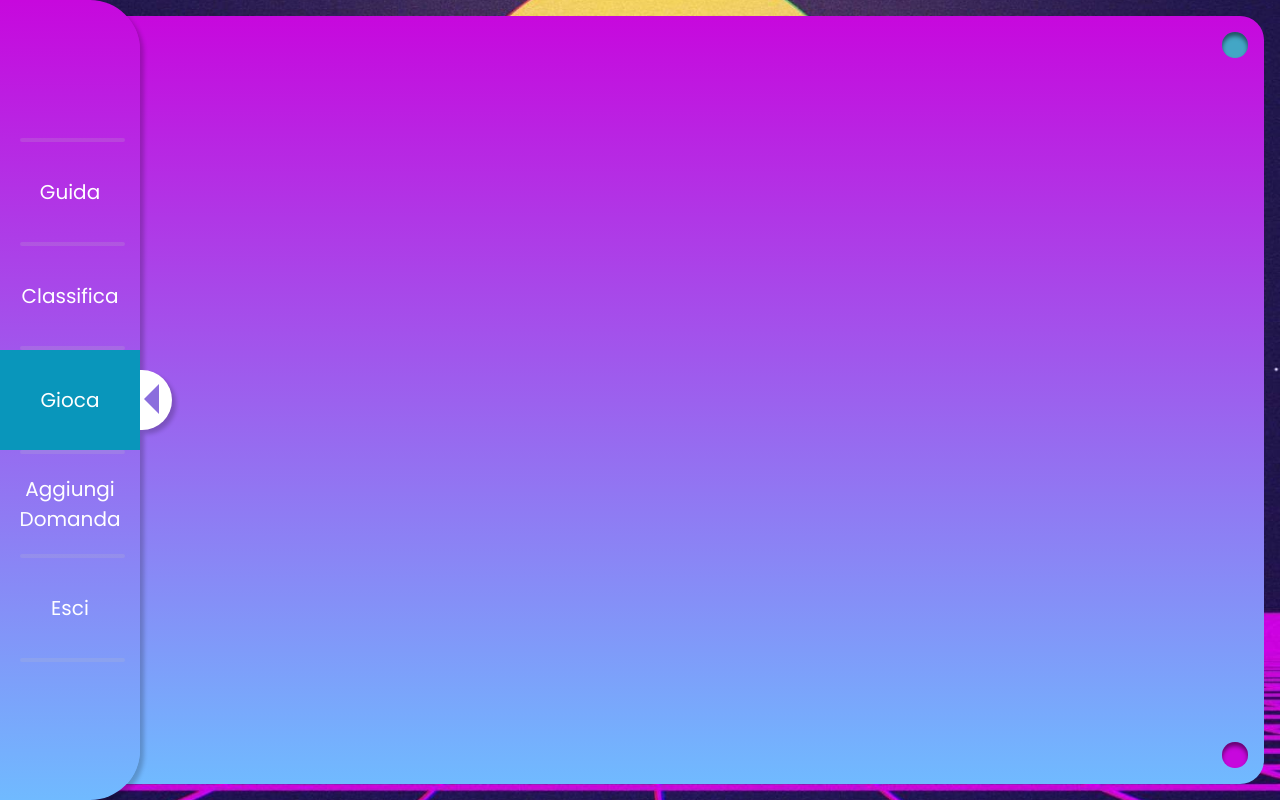
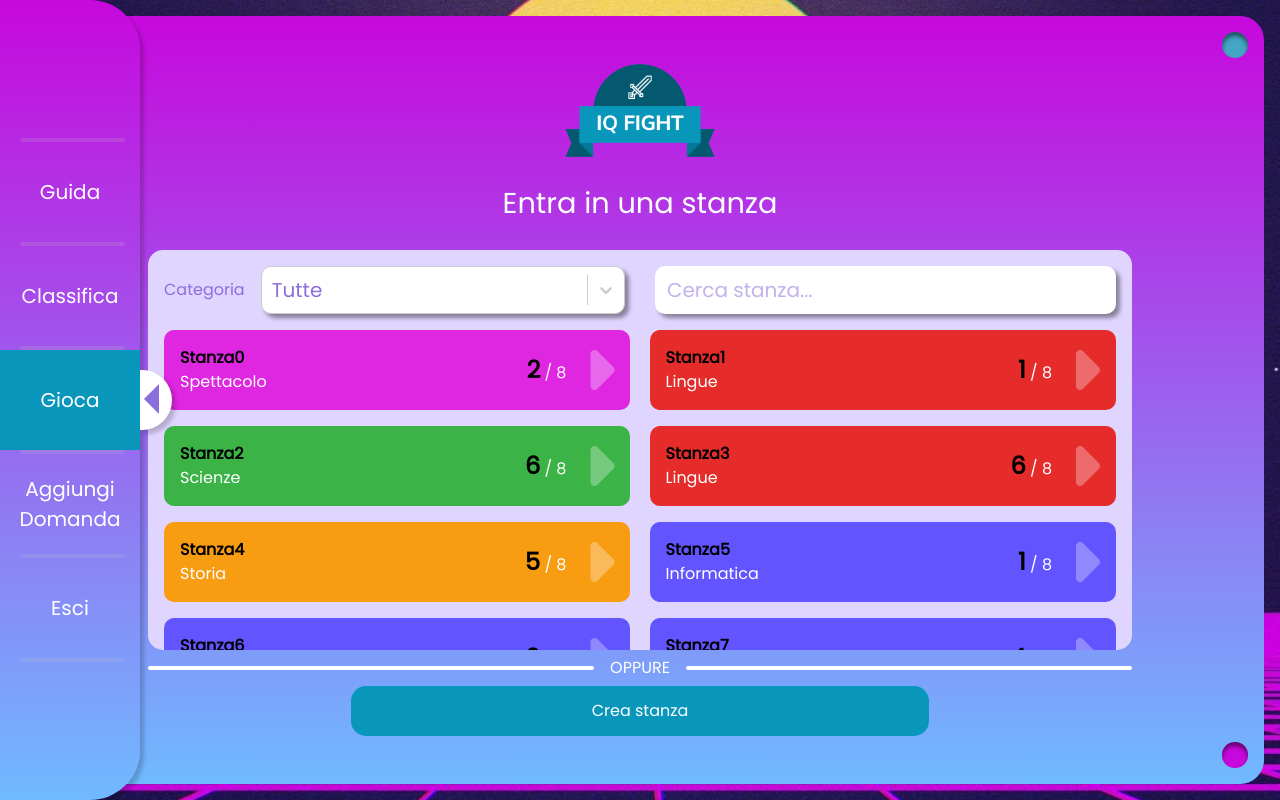
Before and after one commit to MinaMakar97/iqfight, a React (Create React App) app: page /gioca in a window 1280 px wide. Built offline with nearby package versions, Linux system fonts and the light colour scheme.

Commit message:
Rimossi packages, aggiunta pagina gioco e CardStanza

```diff
--- a/package.json
+++ b/package.json
@@ -7,7 +7,6 @@
     "@testing-library/react": "^9.5.0",
     "@testing-library/user-event": "^7.2.1",
     "react": "^16.13.1",
-    "react-device-detect": "^1.12.1",
     "react-dom": "^16.13.1",
     "react-router-dom": "^5.1.2",
     "react-scripts": "3.4.1",
--- a/src/App.js
+++ b/src/App.js
@@ -6,6 +6,7 @@ import Login from "./pages/Home.js";
 import AggiungiDomanda from "./pages/AggiungiDomanda.js";
 import Gioco from "./pages/Gioco.js";
 import Classifica from "./pages/Classifica";
+import Gioca from "./pages/Gioca";
 
 class App extends Component {
 	render() {
@@ -22,6 +23,7 @@ class App extends Component {
 							<Route path="/login" component={Login}></Route>
 							<Route path="/registrazione" component={Login}></Route>
 							<Route path="/aggiungi-domanda" component={AggiungiDomanda}></Route>
+							<Route path="/gioca" component={Gioca}></Route>
 							<Route path="/room/:id" component={Gioco}></Route>
 							<Route path="/classifica" component={Classifica}></Route>
 						</Switch>
--- /dev/null
+++ b/src/components/CardStanza.css
@@ -0,0 +1,44 @@
+.card-stanza {
+    min-width: 200px;
+    border-radius: 10px;
+    margin: .2em;
+    padding: 1em;
+    display: flex;
+    justify-content: center;
+    align-items: center;
+}
+
+.card-stanza .div-info {
+    display: flex;
+    flex-direction: column;
+    justify-content: center;
+    flex-grow: 1;
+}
+
+.card-stanza .div-giocatori {
+    margin-right: 1em;
+}
+
+.card-stanza .num-giocatori {
+    color: black;
+    font-weight: bold;
+    font-size: 1.5em;
+}
+
+.card-stanza .max-giocatori {
+    color: white;
+}
+
+.card-stanza .nome-stanza {
+    color: black;
+    font-weight: bold;
+}
+
+.card-stanza .categoria-stanza {
+    color: white;
+}
+
+.card-stanza .freccia {
+    color: rgba(255, 255, 255, 0.3);
+    font-size: 4em;
+}
--- /dev/null
+++ b/src/components/CardStanza.js
@@ -0,0 +1,34 @@
+import React, { Component } from "react";
+import "./CardStanza.css";
+
+export default class CardStanza extends Component {
+	constructor(props) {
+		super(props);
+		this.mappaColori = {
+			Arte: "maroon",
+			Geografia: "#56BADA",
+			Giochi: "gold",
+			Informatica: "#6254FF",
+			Lingue: "#E62B2B",
+			Scienze: "#3BB347",
+			Spettacolo: "#DF27E2",
+			Storia: "#F89C12",
+		};
+	}
+
+	render() {
+		return (
+			<div className="card-stanza" style={{ backgroundColor: this.mappaColori[this.props.categoria] }}>
+				<div className="div-info">
+					<p className="nome-stanza">{this.props.nomeStanza}</p>
+					<p className="categoria-stanza">{this.props.categoria}</p>
+				</div>
+				<div className="div-giocatori">
+					<span className="num-giocatori">{this.props.numGiocatori}</span>
+					<span className="max-giocatori"> / {this.props.maxGiocatori}</span>
+				</div>
+				<i className="fas fa-caret-right freccia"></i>
+			</div>
+		);
+	}
+}
--- /dev/null
+++ b/src/pages/Gioca.css
@@ -0,0 +1,69 @@
+.gioca img {
+    max-width: 150px;
+}
+
+.gioca p {
+    margin: 0;
+}
+
+.riga-testo-riga {
+    display: flex;
+    justify-content: center;
+    align-items: center;
+    width: 80%;
+}
+
+.riga-testo-riga p {
+    color: white;
+    margin: .1em 1em .1em 1em;
+}
+
+.riga-testo-riga hr {
+    background-color: white;
+    height: 4px;
+    flex-grow: 1;
+}
+
+.gioca input {
+    margin: 0 !important;
+}
+
+.contenitore-viola {
+    background-color: #E0D5FF;
+    border-radius: 15px;
+    display: flex;
+    flex-direction: column;
+    padding: 1em;
+    width: 80%;
+    overflow: auto;
+}
+
+.contenitore-viola .col-12 {
+    margin-bottom: .5em;
+}
+
+.contenitore-viola .card-stanza {
+    width: 49%;
+    height: 80px;
+    margin: .5em 0px .5em 0px;
+}
+
+.div-stanze {
+    margin: 0px;
+    flex-grow: 1;
+    justify-content: space-between;
+}
+
+@media screen and (max-width: 576px) {
+    .contenitore-viola {
+        width: 100% !important;
+        max-height: 700px;
+    }
+    .contenitore-viola .card-stanza {
+        width: 100%;
+    }
+
+    .riga-testo-riga {
+        width: 100%;
+    }
+}
--- /dev/null
+++ b/src/pages/Gioca.js
@@ -0,0 +1,98 @@
+import React, { Component } from "react";
+import Logo from "../img/iqfight-logo.png";
+import "./Gioca.css";
+import Select from "react-select";
+import CardStanza from "../components/CardStanza";
+
+export default class Gioca extends Component {
+	constructor(props) {
+		super(props);
+		this.state = {
+			stanze: [],
+			categorie: ["Tutte", "Arte", "Geografia", "Giochi", "Informatica", "Lingue", "Scienze", "Spettacolo", "Storia"],
+		};
+	}
+
+	componentDidMount() {
+		const categorie = ["Arte", "Geografia", "Giochi", "Informatica", "Lingue", "Scienze", "Spettacolo", "Storia"];
+		let stanze = [];
+		for (let i = 0; i < 25; i++) {
+			stanze.push({
+				nome: "Stanza" + i,
+				categoria: categorie[Math.floor(Math.random() * categorie.length)],
+				giocatori: Math.floor(Math.random() * 8),
+			});
+		}
+		this.setState({
+			stanze: stanze,
+		});
+	}
+
+	render() {
+		const options = this.state.categorie.map((el) => {
+			return { value: el, label: el };
+		});
+		const styles = {
+			container: (provided) => ({ ...provided, padding: "0 !important", marginBottom: 0 }),
+			control: (provided) => ({
+				...provided,
+				boxShadow: "4px 4px 4px rgba(0, 0, 0, 0.4)",
+				borderRadius: "10px",
+				height: "calc(1.5em + 1rem + 2px)",
+			}),
+			placeholder: (provided) => ({ ...provided, color: "#c1b1ec" }),
+			singleValue: (provided) => ({ ...provided, color: "#8B6EDD" }),
+		};
+
+		return (
+			<div className="gioca w-100 h-100 d-flex flex-column">
+				<div className="row centra">
+					<img src={Logo} className="w-50 centra" alt="Logo di IQFight"></img>
+				</div>
+				<div className="row centra">
+					<h1 className="titolo"> Entra in una stanza </h1>
+				</div>
+				<div className="row centra flex-grow-1 order-3 order-sm-1" style={{ minHeight: 0 }}>
+					<div className="contenitore-viola h-100">
+						<div className="row centra">
+							<div className="col-12 col-sm-6 d-flex align-items-center">
+								<p style={{ marginRight: "1em", color: "#8B6EDD" }}>Categoria</p>
+								<Select
+									defaultValue={{ label: "Tutte", value: "Tutte" }}
+									options={options}
+									className="form-control-lg"
+									styles={styles}
+									theme={(theme) => ({
+										...theme,
+										colors: { ...theme.colors, primary: "#8B6EDD", primary50: "#c1b1ec", primary25: "#d7ceed" },
+									})}
+									isSearchable={false}></Select>
+							</div>
+							<div className="col-12 col-sm-6">
+								<input type="text" placeholder="Cerca stanza..." className="form-control-lg shadow"></input>
+							</div>
+						</div>
+						<div className="row flex-wrap div-stanze centra">
+							{this.state.stanze.map((stanza, index) => (
+								<CardStanza
+									nomeStanza={stanza.nome}
+									categoria={stanza.categoria}
+									numGiocatori={stanza.giocatori}
+									maxGiocatori={8}
+									key={index}></CardStanza>
+							))}
+						</div>
+					</div>
+				</div>
+				<div className="row centra order-2">
+					<div className="riga-testo-riga">
+						<hr className="riga"></hr> <p> OPPURE </p> <hr className="riga"></hr>
+					</div>
+				</div>
+				<div className="row centra order-1 order-sm-3">
+					<button className="bottone">Crea stanza</button>
+				</div>
+			</div>
+		);
+	}
+}
```
Also changed, not shown: 1 other file (tests, documents, lock files or other folders).
